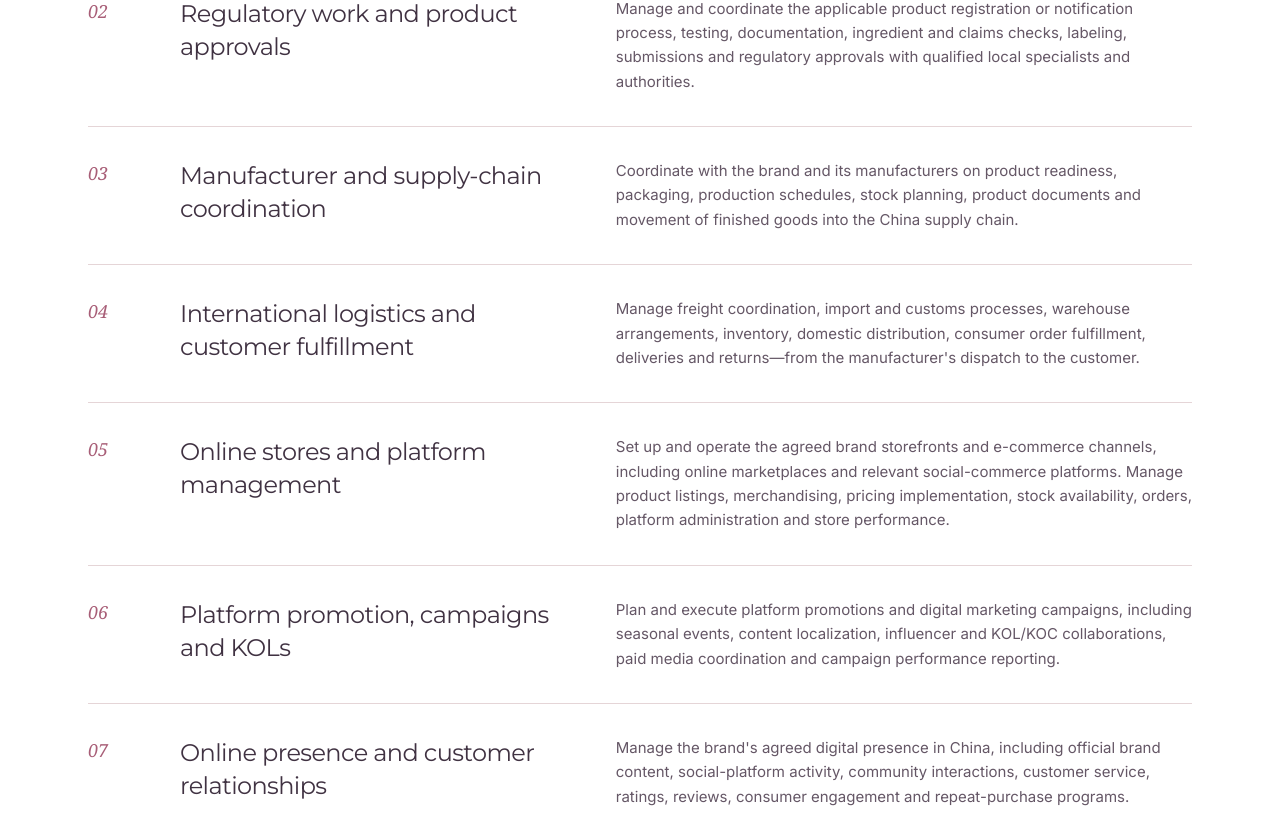
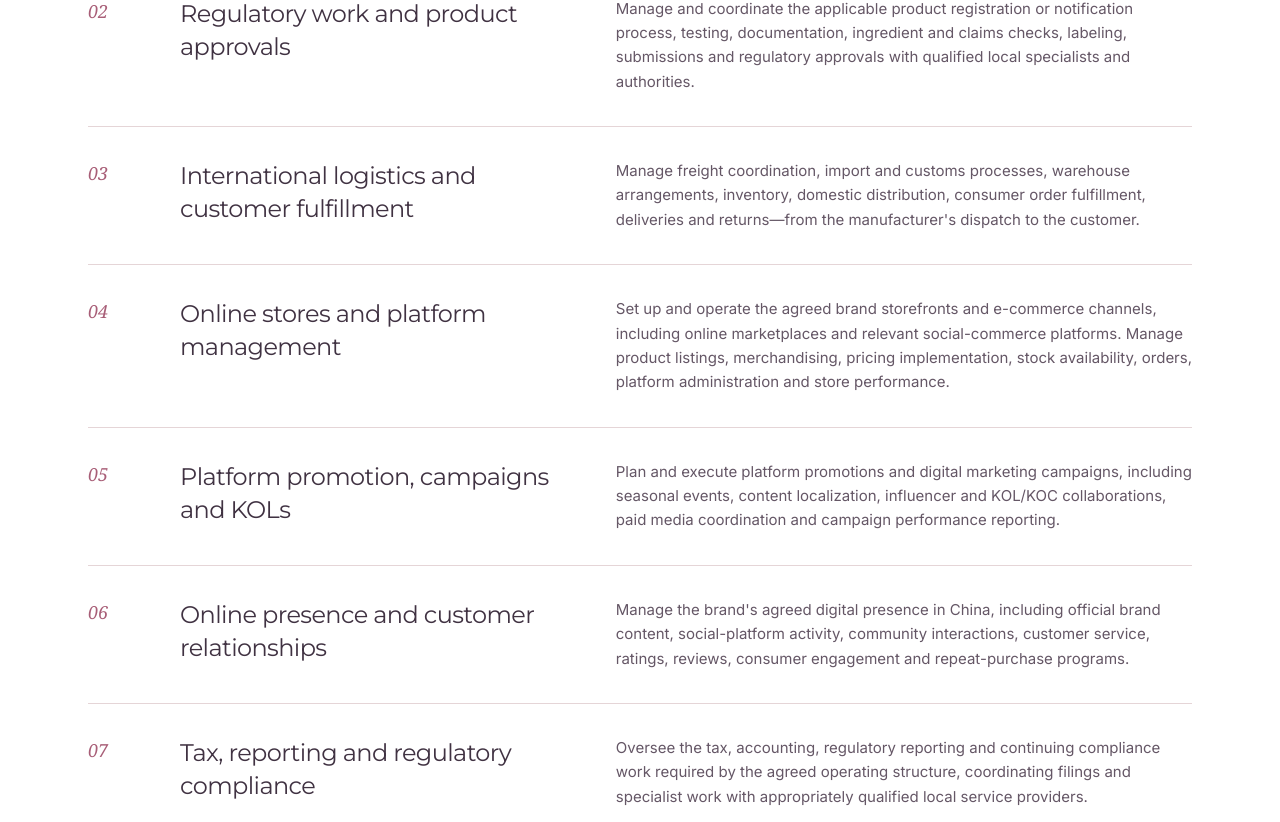
Before and after one commit to yochaigg/central-orbit, a Next.js app: page /skincare in a window 1280 px wide. Shown: the part 1158-1980 px from the top of the page. Built offline with nearby package versions, Linux system fonts and the light colour scheme.

Commit message:
Remove manufacturer coordination from China skincare service list

```diff
--- a/src/app/skincare/page.tsx
+++ b/src/app/skincare/page.tsx
@@ -33,42 +33,36 @@ const services = [
   },
   {
     number: "03",
-    title: "Manufacturer and supply-chain coordination",
-    description:
-      "Coordinate with the brand and its manufacturers on product readiness, packaging, production schedules, stock planning, product documents and movement of finished goods into the China supply chain.",
-  },
-  {
-    number: "04",
     title: "International logistics and customer fulfillment",
     description:
       "Manage freight coordination, import and customs processes, warehouse arrangements, inventory, domestic distribution, consumer order fulfillment, deliveries and returns—from the manufacturer's dispatch to the customer.",
   },
   {
-    number: "05",
+    number: "04",
     title: "Online stores and platform management",
     description:
       "Set up and operate the agreed brand storefronts and e-commerce channels, including online marketplaces and relevant social-commerce platforms. Manage product listings, merchandising, pricing implementation, stock availability, orders, platform administration and store performance.",
   },
   {
-    number: "06",
+    number: "05",
     title: "Platform promotion, campaigns and KOLs",
     description:
       "Plan and execute platform promotions and digital marketing campaigns, including seasonal events, content localization, influencer and KOL/KOC collaborations, paid media coordination and campaign performance reporting.",
   },
   {
-    number: "07",
+    number: "06",
     title: "Online presence and customer relationships",
     description:
       "Manage the brand's agreed digital presence in China, including official brand content, social-platform activity, community interactions, customer service, ratings, reviews, consumer engagement and repeat-purchase programs.",
   },
   {
-    number: "08",
+    number: "07",
     title: "Tax, reporting and regulatory compliance",
     description:
       "Oversee the tax, accounting, regulatory reporting and continuing compliance work required by the agreed operating structure, coordinating filings and specialist work with appropriately qualified local service providers.",
   },
   {
-    number: "09",
+    number: "08",
     title: "Ongoing operations and commercial growth",
     description:
       "Coordinate local service providers and day-to-day delivery, monitor commercial and operational indicators, report to the brand and adjust channel, campaign, inventory and growth priorities over time.",
```
